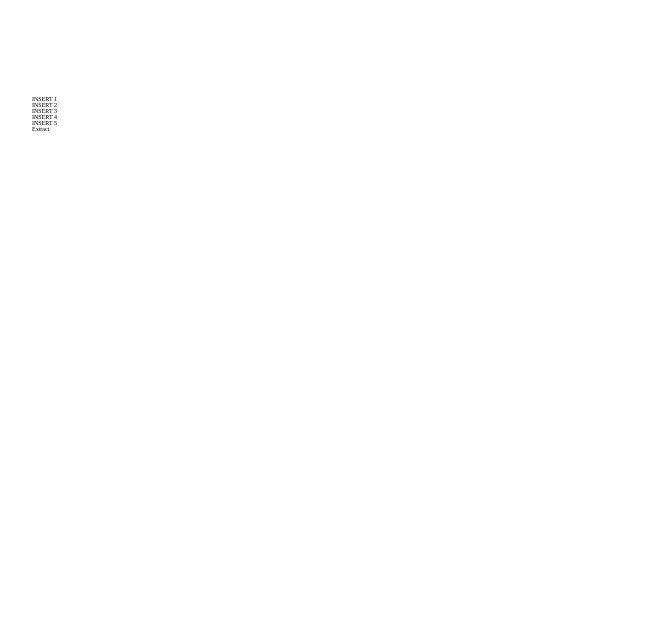
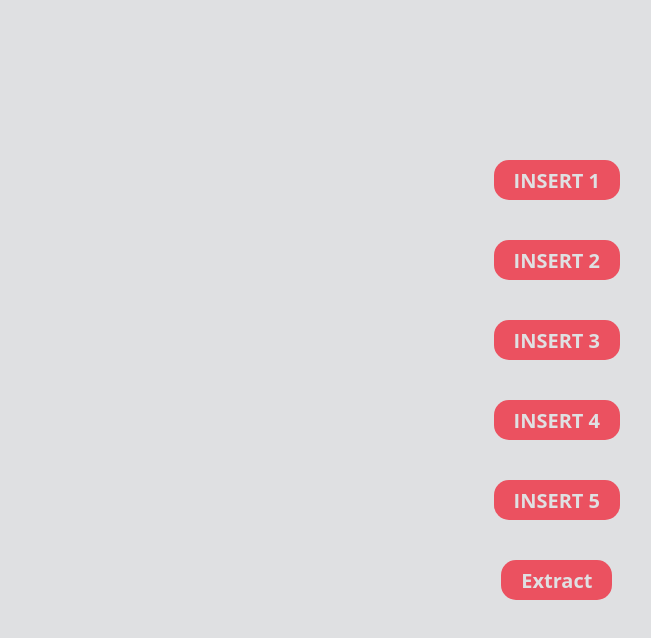
Before and after one commit to juanUrdaneta/ER-sim, a React (Create React App) app: page / in a window 1280 px wide. Shown: the top 638 px of the page, without its empty margins (352-1003 px from the left). Built offline with nearby package versions, Linux system fonts and the light colour scheme.

Commit message:
restructured sass files

```diff
--- a/src/App.scss
+++ b/src/App.scss
@@ -1,29 +1,4 @@
-
-*{
-    margin:0;
-    padding: 0;
-    box-sizing: border-box;
-    font-size: 62.5%;
-}
-.container{
-
-    width: 40vw;
-    height: 100vh;
-
-    margin: 0 auto;
-
-    & > div > button {
-        font-size: 1.6rem;
-    }
-
-    & > h1 {
-        font-size: 4rem;
-    }
-
-}
-
-
-.lala{
-    position: fixed;
-    top: 50vh;
-}
+@import './style/Colors.scss';
+@import './style/Container.scss';
+@import './style/BiHeap.scss';
+@import './style/ActionMenu.scss';
--- a/src/style/BiHeap.scss
+++ b/src/style/BiHeap.scss
@@ -15,7 +15,7 @@ $animation-time: 200ms;
 
 }
 .BiHeap{
-    width: 100%;
+    width: 70%;
     height: auto;
 
     display: flex;
--- /dev/null
+++ b/src/style/Colors.scss
@@ -0,0 +1,3 @@
+$color-primary : #071013;
+$color-secondary : #DFE0E2;
+$color-accent : #EB5160;
--- /dev/null
+++ b/src/style/Container.scss
@@ -0,0 +1,25 @@
+*{
+    margin:0;
+    padding: 0;
+    box-sizing: border-box;
+    font-size: 62.5%;
+}
+body {
+    background-color: $color-secondary;
+}
+.container {
+
+    width: 60vw;
+    height: 100vh;
+
+    background-color: $color-secondary;
+
+    margin: 0 auto;
+
+    display: flex;
+
+    & > div > button {
+        font-size: 1.6rem;
+    }
+
+}
```
